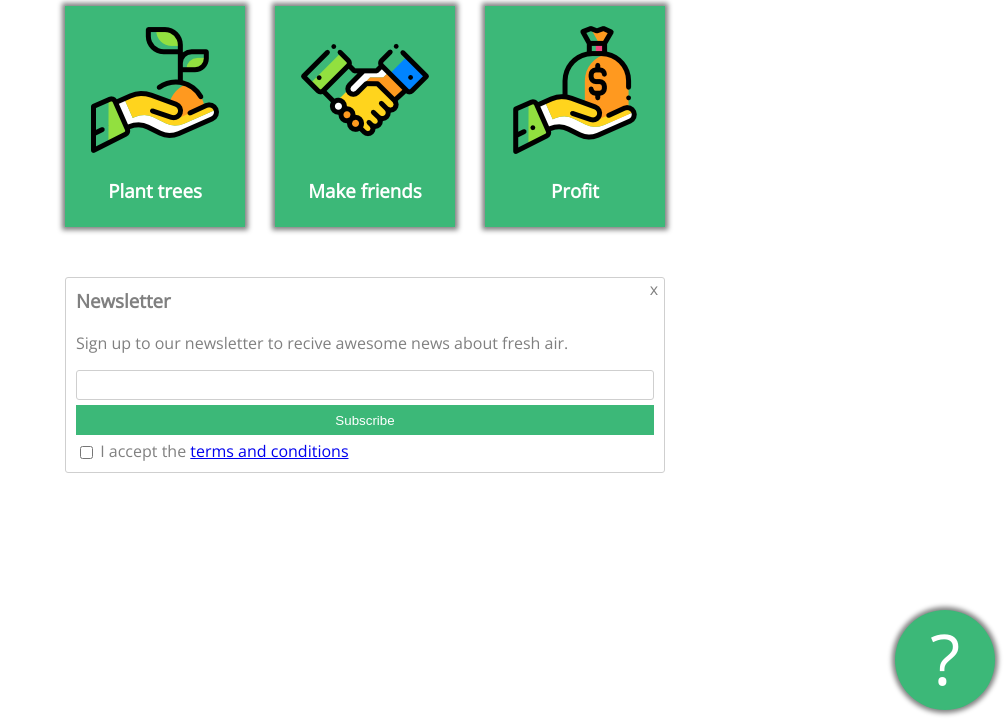
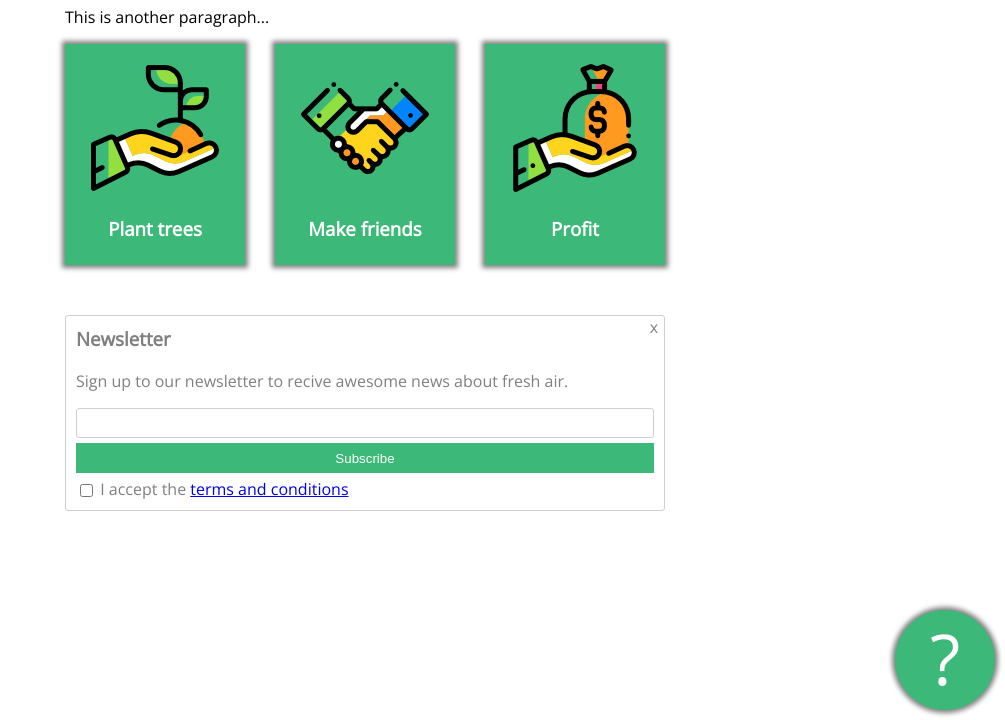
Before and after one commit to ValentinAlbini/greenfoxacademy_stayathome, a plain HTML site: page index.html in a window 1280 px wide. Shown: the part 80-800 px from the top of the page, without its empty margins (275-1280 px from the left). Drawn offline with nearby package versions, Linux system fonts and the light colour scheme.

Commit message:
Pluss one random paragraph

```diff
--- a/index.html
+++ b/index.html
@@ -11,7 +11,7 @@
 <!-- partial:index.partial.html -->
 <div class="container"> <!-- <span>div, but it is an inline element</span> -->
   <h1>Awesome landing page</h1>
-
+  <p>This is another paragraph...</p>
   <div class="card-holder">
   <div class="card">
     <img src="images/tree.png" alt="">
```
